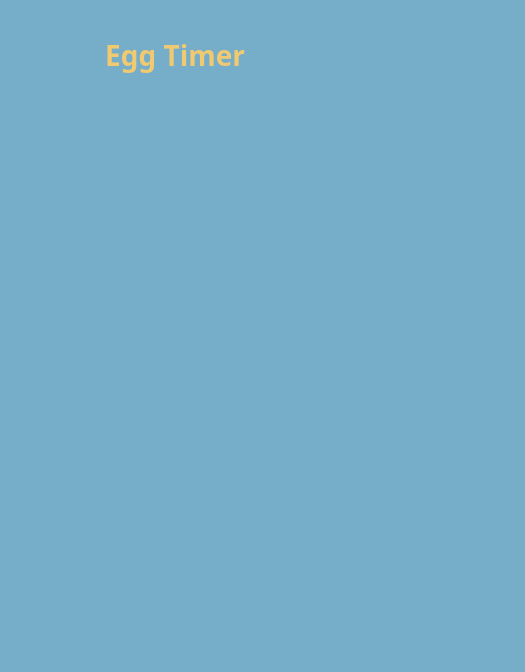
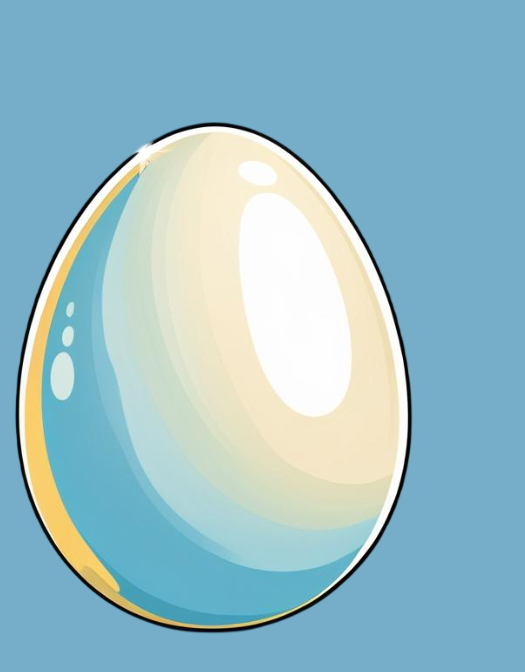
Before and after one commit to mohammadhossienkiyaie/Timer, an Electron app: page firstPage.html in a window 350 px wide. Shown: the top 672 px of the page, 525 px wide, since content can reach past the window. Drawn offline with Linux system fonts and the light colour scheme.

Commit message:
add Picture

```diff
--- a/firstPage.html
+++ b/firstPage.html
@@ -10,7 +10,7 @@
     <div class="mainDiv">
         <p class="firstText">Egg Timer</p>
         <div class="appDiv">
-            <img src="" alt="">
+            <img src="img/eggPic.png" alt="eggPicture">
         </div>
     </div>
 </body>
```
